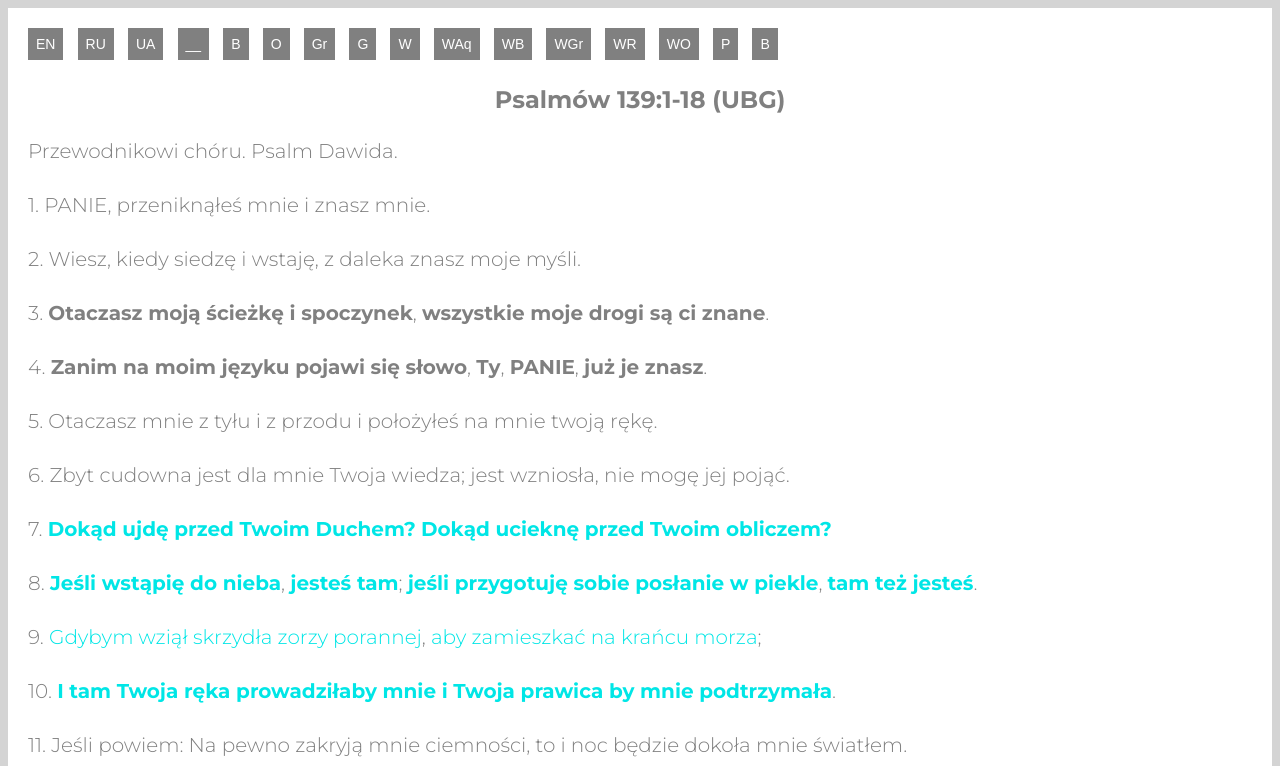
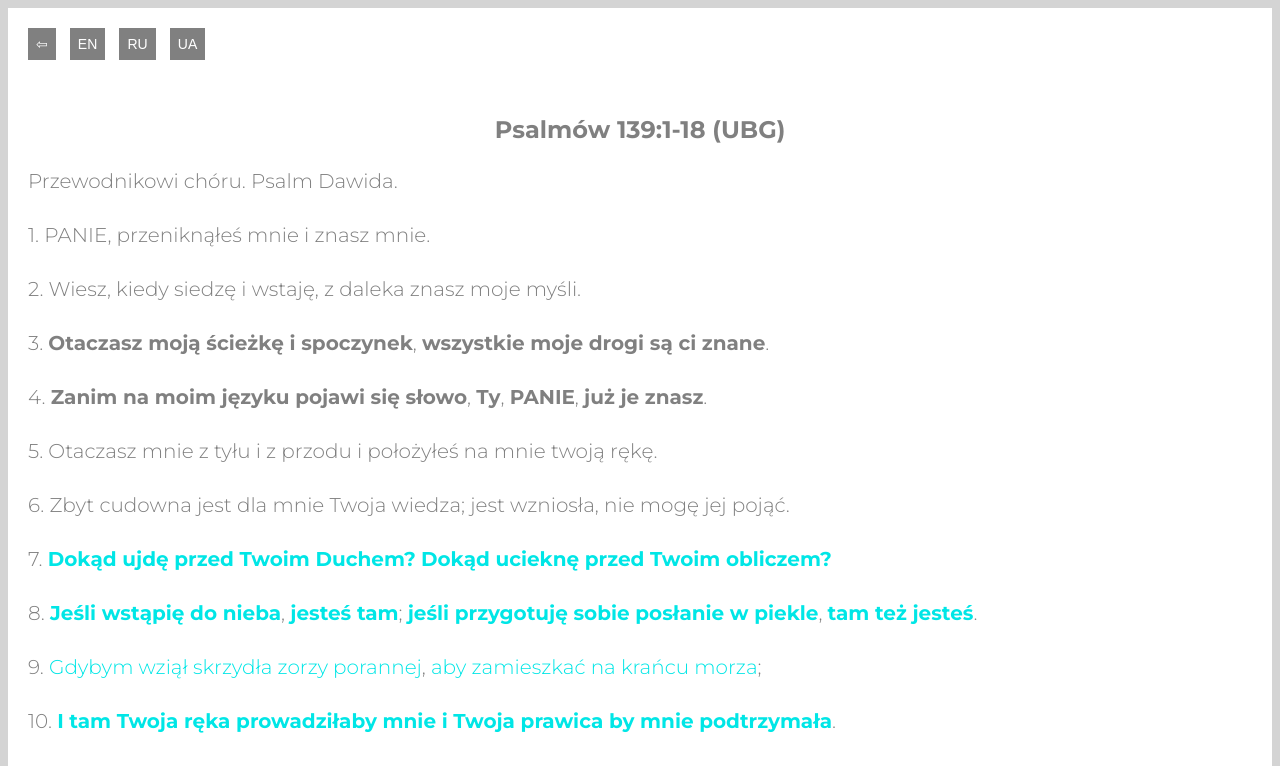
Before and after one commit to mr-front-end-dev/Bible-Verses-white-grey--PL, a plain HTML site: page index.html in a window 1280 px wide. Shown: the top 766 px of the page. Drawn offline with Linux system fonts and the light colour scheme.

Commit message:
Updated index.html

```diff
--- a/index.html
+++ b/index.html
@@ -13,22 +13,15 @@
 <body class="body">
   <main class="main">
     <section class="section">
+      <button class="section__button"><a class="section__button--link" href="https://mr-front-end-dev.github.io/Bible-Verses-Psalms--EN/"><span class="section__button--size">&#x21e6;</span></a></button>
       <button class="section__button"><a class="section__button--link" href="https://mr-front-end-dev.github.io/Bible-Verses-white-grey--EN/">EN</a></button>
       <button class="section__button"><a class="section__button--link" href="https://mr-front-end-dev.github.io/Bible-Verses-white-grey--RU/">RU</a></button>
       <button class="section__button"><a class="section__button--link" href="https://mr-front-end-dev.github.io/Bible-Verses-white-grey--UA/">UA</a></button>
-      <button class="section__button--underscore">__</button>
-      <button class="section__button"><a class="section__button--link" href="https://mr-front-end-dev.github.io/Bible-Verses-b--PL/">B</a></button>
-      <button class="section__button"><a class="section__button--link" href="https://mr-front-end-dev.github.io/Bible-Verses-o--PL/">O</a></button>
-      <button class="section__button"><a class="section__button--link" href="https://mr-front-end-dev.github.io/Bible-Verses-g--PL/">Gr</a></button>
-      <button class="section__button"><a class="section__button--link" href="https://mr-front-end-dev.github.io/Bible-Verses-grey--PL/">G</a></button>
-      <button class="section__button"><a class="section__button--link" href="https://mr-front-end-dev.github.io/Bible-Verses-w--PL/">W</a></button>
-      <button class="section__button"><a class="section__button--link" href="https://mr-front-end-dev.github.io/Bible-Verses-white-aqua--PL/">WAq</a></button>
-      <button class="section__button"><a class="section__button--link" href="https://mr-front-end-dev.github.io/Bible-Verses-white-blue--PL/">WB</a></button>
-      <button class="section__button"><a class="section__button--link" href="https://mr-front-end-dev.github.io/Bible-Verses-white-green--PL/">WGr</a></button>
-      <button class="section__button"><a class="section__button--link" href="https://mr-front-end-dev.github.io/Bible-Verses-white-red--PL/">WR</a></button>
-      <button class="section__button"><a class="section__button--link" href="https://mr-front-end-dev.github.io/Bible-Verses-white-orange--PL/">WO</a></button>
-      <button class="section__button"><a class="section__button--link" href="https://mr-front-end-dev.github.io/Bible-Verses-pink--PL/">P</a></button>
-      <button class="section__button"><a class="section__button--link" href="https://mr-front-end-dev.github.io/Bible-Verses-brown--PL/">B</a></button>
+    </section>
+  </main>
+  <div class="div__underline--lightgrey"></div>
+  <main class="main">
+    <section class="section">
       <h1 class="section__h1">Psalmów 139:1-18 (UBG)</h1>
       <p class="section__paragraph">Przewodnikowi chóru. Psalm Dawida.</p>
       <p class="section__paragraph">1. PANIE, przeniknąłeś mnie i znasz mnie.</p>
@@ -51,7 +44,7 @@
       <p class="section__paragraph">18. <span class="section--color--gold">Gdybym chciał je zliczyć</span>, <span class="section--color--gold">byłoby ich więcej niż piasku</span>; gdy się budzę, jeszcze jestem z Tobą.</p>
     </section>
   </main>
-  <div class="underline__color--lightgrey"></div>
+  <div class="div__underline--lightgrey"></div>
   <main class="main">
     <section class="iframe__container">
       <p class="section__video--paragraph">
```
